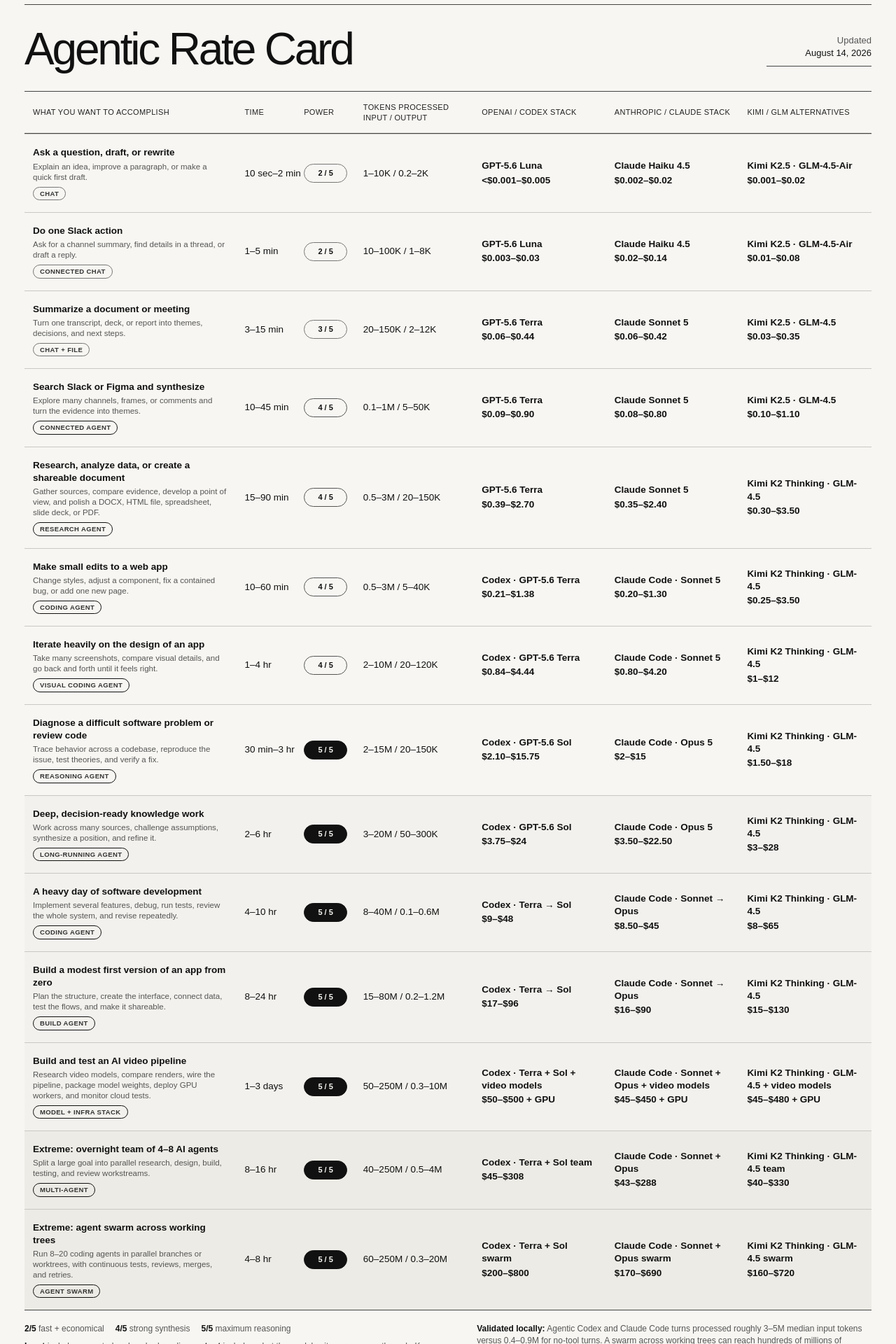
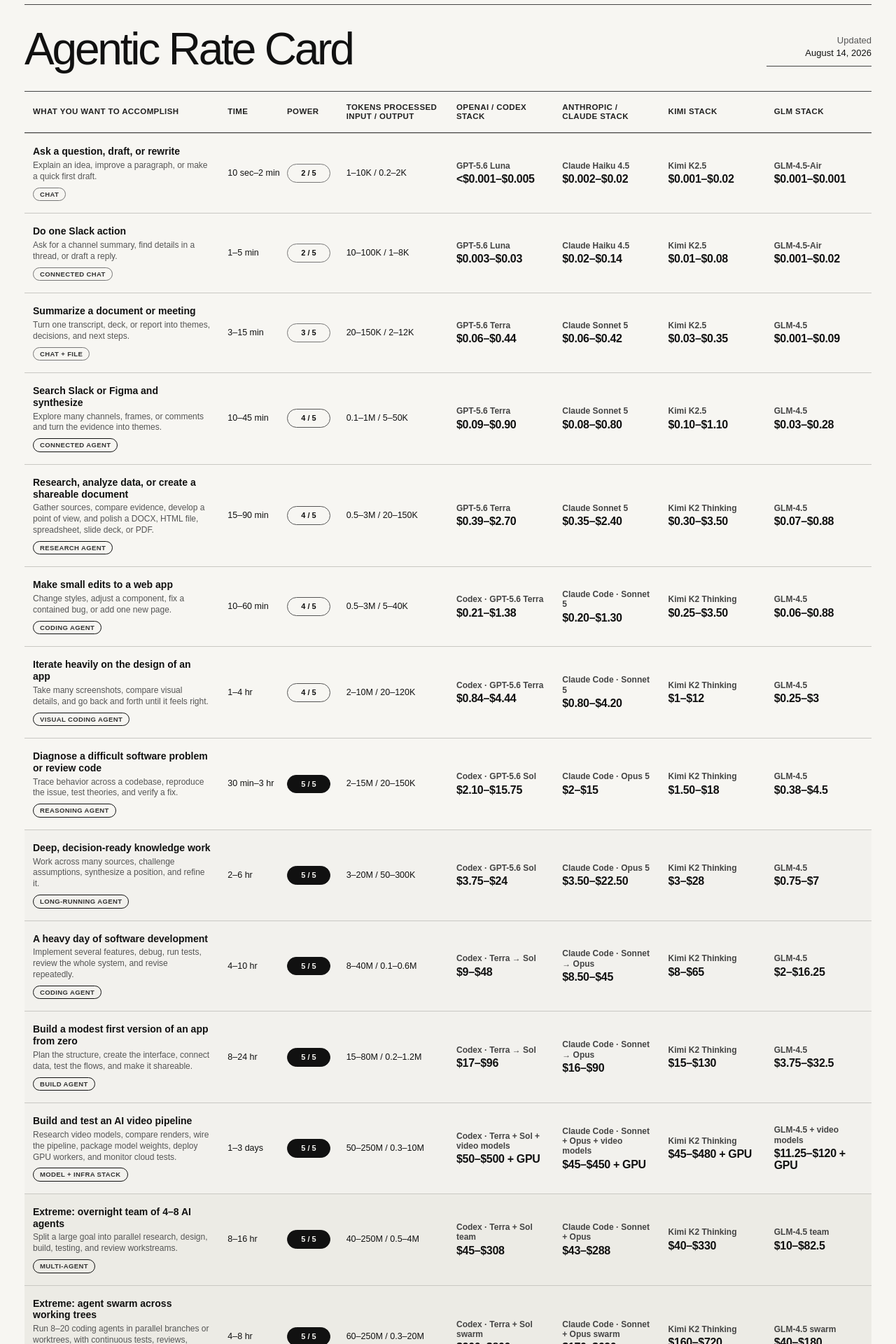
Before and after one commit to ideo/agentic-rate-card, a Next.js app: page / in a window 1280 px wide. Shown: the part 20-1940 px from the top of the page at 70% size. Built offline with nearby package versions, Linux system fonts and the light colour scheme.

Commit message:
Separate Kimi and GLM rate columns

```diff
--- a/app/globals.css
+++ b/app/globals.css
@@ -9,13 +9,13 @@
 .updated{min-width:150px;padding:10px 0;border-bottom:1px solid #444;color:#555;font-size:13px;text-align:right}.updated strong{color:#111;font-weight:400}
 .table-wrap{width:100%;overflow-x:auto}
 table{width:100%;border-collapse:separate;border-spacing:0;table-layout:fixed;border-top:1px solid #444;border-bottom:1px solid #444;font-size:13.5px}
-col.work{width:25%}col.time{width:7%}col.power-col{width:7%}col.usage{width:14%}col.provider{width:15.67%}
-thead th{padding:15px 12px;background:transparent;color:#222;border-bottom:1px solid #444;font-size:11px;font-weight:400;letter-spacing:.03em;text-align:left;text-transform:uppercase}
+col.work{width:23%}col.time{width:7%}col.power-col{width:7%}col.usage{width:13%}col.provider{width:12.5%}
+thead th{padding:16px 12px;background:transparent;color:#222;border-bottom:1px solid #444;font-size:11.5px;font-weight:700;letter-spacing:.035em;line-height:1.15;text-align:left;text-transform:uppercase}
 tbody th,tbody td{padding:17px 12px;border-top:1px solid var(--line);vertical-align:middle}tbody th{font-weight:700;text-align:left}tbody tr.heavy{background:#f2f1ed}tbody tr.extreme{background:#ecebe5}tbody tr.extreme th{font-weight:700}
-.work-title{display:block}.work-detail{display:block;margin-top:3px;color:var(--muted);font-size:11.5px;font-weight:400;line-height:1.3}.mode{display:inline-block;margin-top:6px;padding:4px 9px;border:1px solid #777;border-radius:999px;color:#333;font-size:9.5px;font-weight:700;letter-spacing:.04em;line-height:1;text-transform:uppercase}.mode.agentic,.mode.multi{border-color:#111}
-.time,.usage{white-space:nowrap}.power{display:inline-block;min-width:62px;padding:5px 8px;border:1px solid #777;border-radius:999px;color:#111;font-size:11px;font-weight:800;text-align:center}.power.p4{border-color:#555}.power.p5{border-color:#111;background:#111;color:var(--paper)}
-.model{display:block;font-weight:750}.cost{display:block;margin-top:2px;color:#111;font-weight:800}
-.notes{display:grid;grid-template-columns:1.1fr 1fr;gap:26px;margin-top:18px;font-size:12px;color:var(--muted)}.notes p{margin:0 0 6px}.notes strong,.terms strong{color:#111}.legend{display:flex;flex-wrap:wrap;gap:6px 16px;margin-bottom:8px}
-.terms{margin-top:28px;padding-top:18px;border-top:1px solid #444}.terms h2{margin:0 0 14px;font-size:22px;font-weight:400;letter-spacing:-.03em}.terms-grid{display:grid;grid-template-columns:repeat(3,1fr);gap:15px 26px}.term{color:var(--muted);font-size:11.5px;line-height:1.35}.term strong{display:block;margin-bottom:2px;font-size:12px}
-@media(max-width:800px){.sheet{width:100%;margin:0;padding:0 14px 20px;border-left:0;border-right:0}header{display:block;padding-top:24px;margin-bottom:22px}h1{font-size:clamp(42px,13vw,58px);max-width:100%}.updated{margin-top:18px;text-align:left;width:max-content}.table-wrap{margin-right:-14px;padding-right:14px}table{min-width:1160px}.terms-grid{grid-template-columns:1fr}.notes{grid-template-columns:1fr;gap:12px;margin-top:16px}.terms{margin-top:22px}}
+.work-title{display:block;font-size:14px;line-height:1.2}.work-detail{display:block;margin-top:4px;color:var(--muted);font-size:12px;font-weight:400;line-height:1.32}.mode{display:inline-block;margin-top:7px;padding:4px 9px;border:1px solid #777;border-radius:999px;color:#333;font-size:9.5px;font-weight:700;letter-spacing:.04em;line-height:1;text-transform:uppercase}.mode.agentic,.mode.multi{border-color:#111}
+.time,.usage{white-space:nowrap;font-size:12.5px}.power{display:inline-block;min-width:62px;padding:5px 8px;border:1px solid #777;border-radius:999px;color:#111;font-size:11px;font-weight:800;text-align:center}.power.p4{border-color:#555}.power.p5{border-color:#111;background:#111;color:var(--paper)}
+.model{display:block;color:#444;font-size:12px;font-weight:750;line-height:1.2}.cost{display:block;margin-top:4px;color:#111;font-size:16px;font-weight:800;letter-spacing:-.02em;line-height:1.05}
+.notes{display:grid;grid-template-columns:1.1fr 1fr;gap:26px;margin-top:20px;font-size:12.5px;color:var(--muted)}.notes p{margin:0 0 7px}.notes strong,.terms strong{color:#111}.legend{display:flex;flex-wrap:wrap;gap:6px 16px;margin-bottom:9px}
+.terms{margin-top:30px;padding-top:19px;border-top:1px solid #444}.terms h2{margin:0 0 15px;font-size:24px;font-weight:400;letter-spacing:-.03em}.terms-grid{display:grid;grid-template-columns:repeat(3,1fr);gap:16px 26px}.term{color:var(--muted);font-size:12px;line-height:1.38}.term strong{display:block;margin-bottom:3px;font-size:12.5px}
+@media(max-width:800px){.sheet{width:100%;margin:0;padding:0 14px 20px;border-left:0;border-right:0}header{display:block;padding-top:24px;margin-bottom:22px}h1{font-size:clamp(42px,13vw,58px);max-width:100%}.updated{margin-top:18px;text-align:left;width:max-content}.table-wrap{margin-right:-14px;padding-right:14px}table{min-width:1360px}.terms-grid{grid-template-columns:1fr}.notes{grid-template-columns:1fr;gap:12px;margin-top:16px}.terms{margin-top:22px}}
 @media print{@page{size:letter landscape;margin:.22in}body{background:var(--paper)}.sheet{width:100%;margin:0;padding:0;border:0}.sheet:before{display:none}header{margin-bottom:10px;padding-top:4px}h1{font-size:34px}.updated{font-size:9px}table{font-size:8.2px}thead th{padding:4px 6px;font-size:7.5px}tbody th,tbody td{padding:2px 6px}.work-detail{font-size:7.2px;line-height:1.12}.mode{margin-top:2px;padding:1px 4px;font-size:6.5px}.power{min-width:52px;padding:2px 4px;font-size:7.5px}.notes{gap:12px;margin-top:5px;font-size:7.3px;line-height:1.2}.notes p{margin-bottom:3px}.legend{gap:3px 8px;margin-bottom:3px}.terms{margin-top:8px;padding-top:6px}.terms h2{margin-bottom:5px;font-size:10px}.terms-grid{grid-template-columns:repeat(3,1fr);gap:4px 10px}.term{font-size:6.7px;line-height:1.15}.term strong{margin-bottom:1px;font-size:7px}}
--- a/app/page.tsx
+++ b/app/page.tsx
@@ -48,6 +48,15 @@
   return <span className={`power ${level === 5 ? "p5" : level === 4 ? "p4" : ""}`}>{level} / 5</span>;
 }
 
+function scaledCost(cost: string, factor: number) {
+  return cost.replace(/\$([\d.]+)/g, (_, value) => {
+    const amount = Number(value) * factor;
+    if (amount > 0 && amount < 0.01) return "$0.001";
+    if (amount > 0 && amount < 1) return `$${amount.toFixed(2)}`;
+    return `$${Math.round(amount * 100) / 100}`;
+  });
+}
+
 export default function Page() {
   return (
     <main className="sheet">
@@ -58,15 +67,16 @@
 
       <div className="table-wrap">
       <table aria-label="Agentic AI workflow rate card">
-        <colgroup><col className="work" /><col className="time" /><col className="power-col" /><col className="usage" /><col className="provider" /><col className="provider" /><col className="provider" /></colgroup>
-        <thead><tr><th>What you want to accomplish</th><th>Time</th><th>Power</th><th>Tokens processed<br />input / output</th><th>OpenAI / Codex stack</th><th>Anthropic / Claude stack</th><th>Kimi / GLM alternatives</th></tr></thead>
+        <colgroup><col className="work" /><col className="time" /><col className="power-col" /><col className="usage" /><col className="provider" /><col className="provider" /><col className="provider" /><col className="provider" /></colgroup>
+        <thead><tr><th>What you want to accomplish</th><th>Time</th><th>Power</th><th>Tokens processed<br />input / output</th><th>OpenAI / Codex stack</th><th>Anthropic / Claude stack</th><th>Kimi stack</th><th>GLM stack</th></tr></thead>
         <tbody>
           {rows.map((row) => <tr className={row.rowClass} key={row.title}>
             <th><span className="work-title">{row.title}</span><span className="work-detail">{row.detail}</span><span className={`mode ${row.modeClass || ""}`}>{row.mode}</span></th>
             <td className="time">{row.time}</td><td><Power level={row.power} /></td><td className="usage">{row.usage}</td>
             <td><span className="model">{row.openai}</span><span className="cost">{row.openaiCost}</span></td>
             <td><span className="model">{row.claude}</span><span className="cost">{row.claudeCost}</span></td>
-            <td><span className="model">{row.alternatives}</span><span className="cost">{row.alternativesCost}</span></td>
+            <td><span className="model">{row.alternatives.split(" · ")[0]}</span><span className="cost">{row.alternativesCost}</span></td>
+            <td><span className="model">{row.alternatives.split(" · ")[1] || "GLM-4.5"}</span><span className="cost">{scaledCost(row.alternativesCost, 0.25)}</span></td>
           </tr>)}
         </tbody>
       </table>
```
